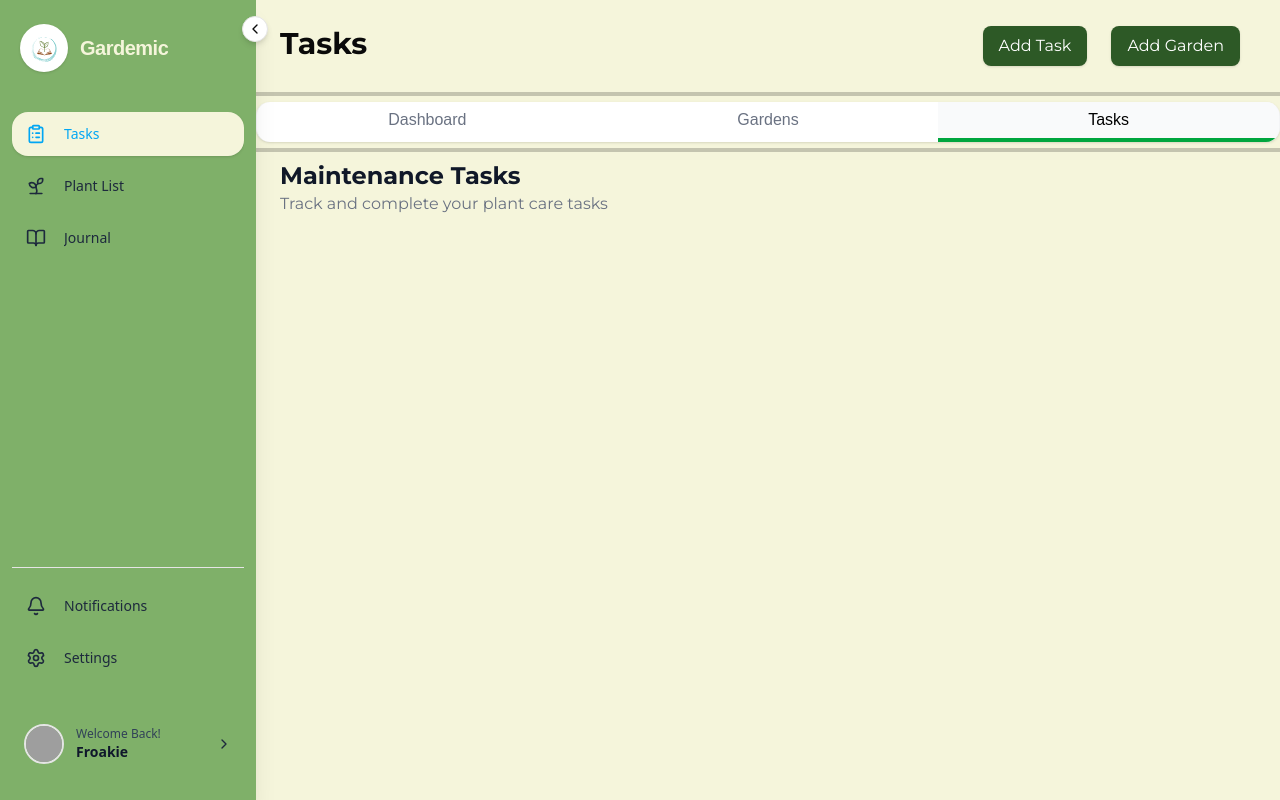
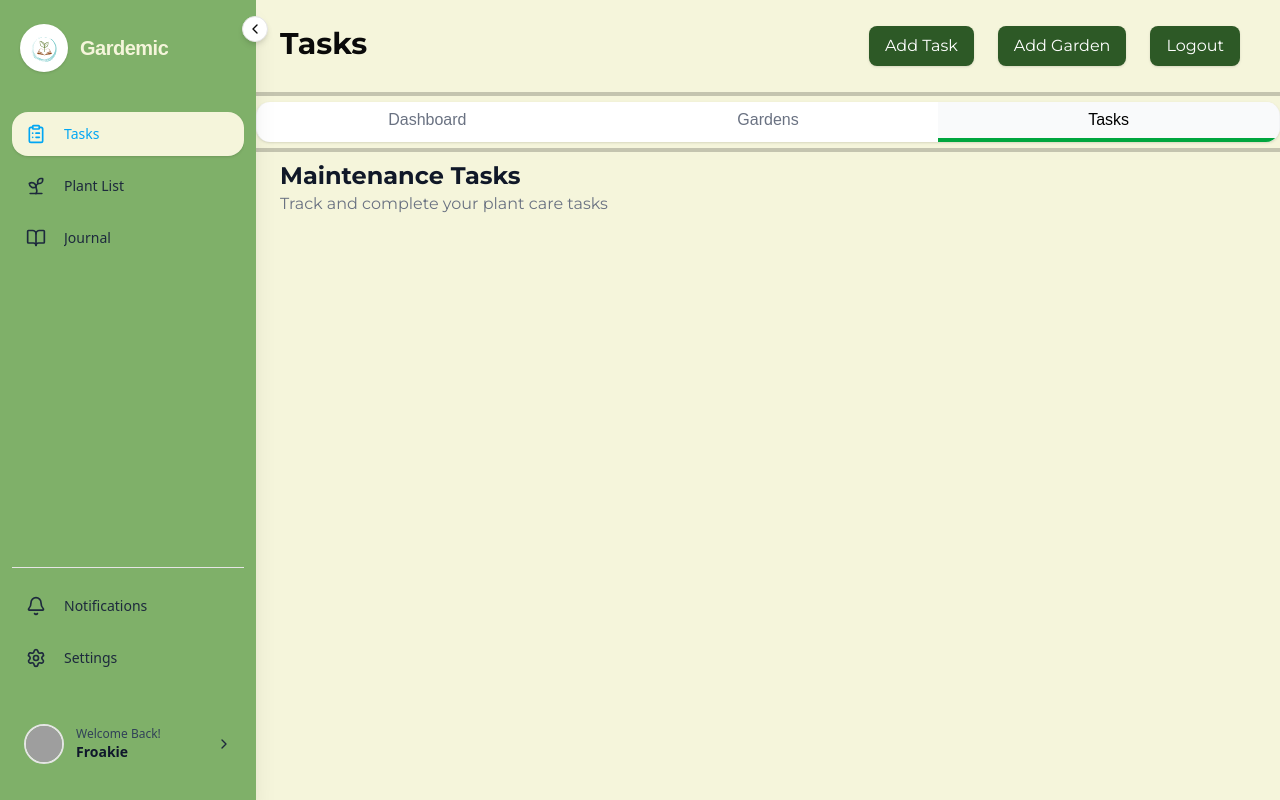
Before and after one commit to CSci-153-Web-Systems-and-Technologies/batch-2025-gardemic-web, a Next.js app: page /tasks in a window 1280 px wide. Built offline with nearby package versions, Linux system fonts and the light colour scheme; grey boxes are pictures that could not be loaded; a web font is replaced by a local one.

Commit message:
Temporarily add logout button to button board

```diff
--- a/app/(authenticated)/_components/AddButtonBoard.tsx
+++ b/app/(authenticated)/_components/AddButtonBoard.tsx
@@ -1,14 +1,34 @@
 "use client";
 
+import { createClient } from "@/utils/supabase/client";
+import { useRouter } from "next/navigation";
 import { ActionButton } from "./ActionButton";
+import { useState } from "react";
 
 export default function ButtonBoard() {
+
+    const router = useRouter();
+    const [isLoading, setIsLoading] = useState(false);
+
     const handleAddTask = () => {
         alert('Add Task clicked!');
     }
 
     const handleAddGarden = () => {
         alert('Add Garden clicked!');
+    }
+
+    const handleLogout = async () => {
+        setIsLoading(true);
+        const supabase = createClient();
+
+        await supabase.auth.signOut();
+
+        router.refresh();
+
+        router.push("/");
+
+        setIsLoading(false);
     }
 
     return (
@@ -20,6 +40,10 @@ export default function ButtonBoard() {
             <ActionButton onClick={handleAddGarden}>
                 Add Garden
             </ActionButton>
+
+            <ActionButton onClick={handleLogout} variant={"destructive"}>
+                {isLoading ? "Logging out..." : "Logout"}
+            </ActionButton>
         </div>
     )
 }
```
